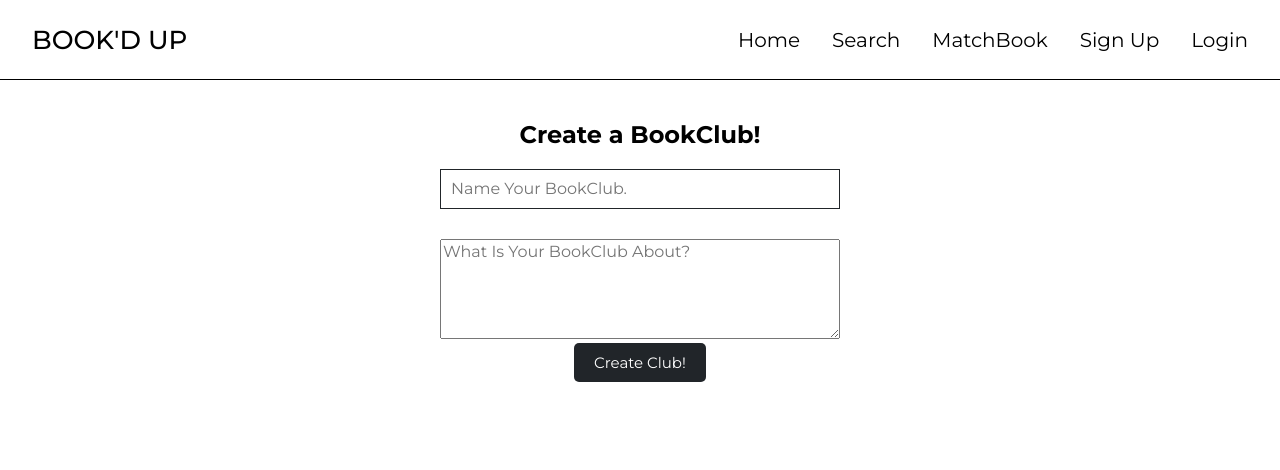
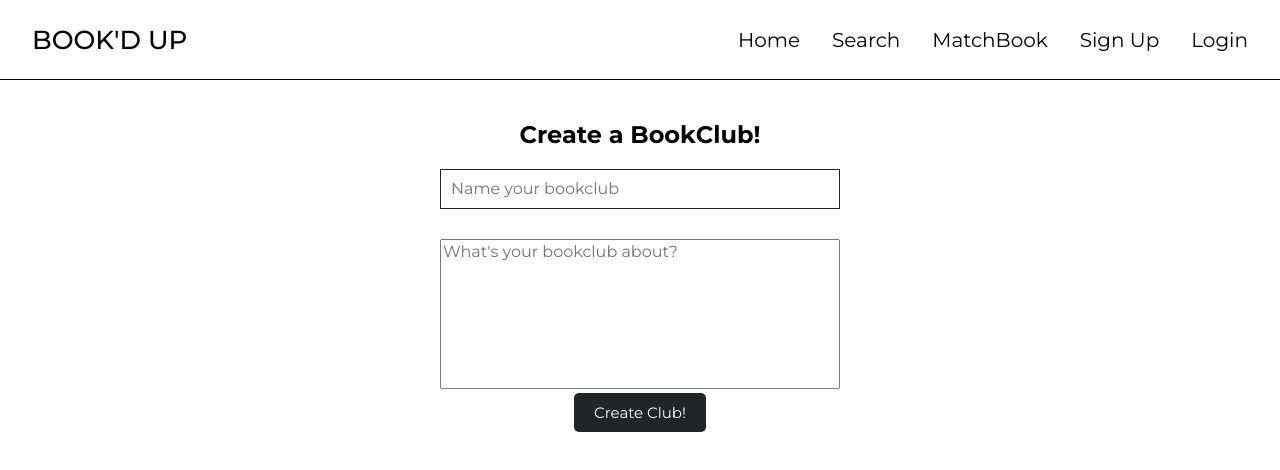
Before and after one commit to salmy101/Bookd-Up-Final, a React (Create React App) app in the folder react-front-end/: page /create in a window 1280 px wide. Shown: the top 470 px of the page. Built offline with nearby package versions, Linux system fonts and the light colour scheme.

Commit message:
added classes to avoid causing styling side effects

```diff
--- a/react-front-end/src/routes/create.js
+++ b/react-front-end/src/routes/create.js
@@ -13,8 +13,7 @@ export default function Create() {
   const navigate = useNavigate();
 
   const create = () => {
-    axios
-      .post("/api/clubs", {
+    axios.post("/api/clubs", {
         user_id: user.id,
         name: clubName,
         description: clubDescription,
@@ -36,9 +35,10 @@ export default function Create() {
         <form onSubmit={(event) => event.preventDefault()}>
           <div className="form-container">
             <input
+              className="create-input"
               type="text"
               name="name"
-              placeholder="Name Your BookClub."
+              placeholder="Name your bookclub"
               onChange={(e) => {
                 setClubName(e.target.value);
               }}
@@ -47,10 +47,10 @@ export default function Create() {
 
           <div className="form-container">
             <textarea
-            className="textarea"
+              className="create-textarea"
               type="text"
               name="description"
-              placeholder="What Is Your BookClub About?"
+              placeholder="What's your bookclub about?"
               onChange={(e) => {
                 setClubDescription(e.target.value);
               }}
--- a/react-front-end/src/routes/login.js
+++ b/react-front-end/src/routes/login.js
@@ -36,6 +36,7 @@ export default function Login() {
         <form onSubmit={(event) => event.preventDefault()}>
           <div className="form-container">
             <input
+              className="login-input"
               type="text"
               name="email"
               value={email}
@@ -48,6 +49,7 @@ export default function Login() {
 
           <div className="form-container">
             <input
+              className="login-input"
               type="password"
               name="password"
               value={password}
--- a/react-front-end/src/routes/signup.js
+++ b/react-front-end/src/routes/signup.js
@@ -47,6 +47,7 @@ export default function SignUp() {
         <form onSubmit={(event) => event.preventDefault()}>
           <div className="form-container">
             <input
+              className="sign-up-input"
               type="text"
               name="first_name"
               placeholder="First Name"
@@ -58,6 +59,7 @@ export default function SignUp() {
 
           <div className="form-container">
             <input
+              className="sign-up-input"
               type="text"
               name="last_name"
               placeholder="Last Name"
@@ -69,6 +71,7 @@ export default function SignUp() {
 
           <div className="form-container">
             <input
+              className="sign-up-input"
               type="text"
               name="email"
               placeholder="Email"
@@ -80,6 +83,7 @@ export default function SignUp() {
 
           <div className="form-container">
             <input
+              className="sign-up-input"
               type="password"
               name="password"
               placeholder="Password"
--- a/react-front-end/src/routes/styles/create.scss
+++ b/react-front-end/src/routes/styles/create.scss
@@ -16,7 +16,6 @@ body {
 
 .create-header-box {
   display: flex;
-  // flex-direction: column;
   justify-content: center;
   margin-top: 100px;
 }
@@ -28,12 +27,18 @@ body {
   flex-direction: column;
 }
 
-input {
+.create-input {
   width: 400px;
   height: 40px;
   padding: 10px;
   margin-bottom: 30px;
   border: solid 0.5px #212529;
+}
+
+.create-textarea{
+  width: 400px;
+  height: 150px;
+  resize: none;
 }
 
 ::-webkit-input-placeholder {
@@ -61,7 +66,3 @@ input {
   border-radius: 5px;
   transition: 0.3s;
 }
-.textarea{
-  width: 400px;
-  height: 100px;
-}
--- a/react-front-end/src/routes/styles/login.scss
+++ b/react-front-end/src/routes/styles/login.scss
@@ -13,7 +13,7 @@ body {
 .login-header-box {
   display: flex;
   justify-content: center;
-  margin-top: 100px;
+  margin-top: 175px;
 }
 
 .form-box {
@@ -23,7 +23,7 @@ body {
   flex-direction: column;
 }
 
-input {
+.login-input {
   width: 400px;
   height: 40px;
   padding: 10px;
--- a/react-front-end/src/routes/styles/signup.scss
+++ b/react-front-end/src/routes/styles/signup.scss
@@ -19,7 +19,7 @@ body {
 .sign-up-header {
   margin-top: 100px;
   margin-bottom: 20px;
-  font-weight: 600;
+  font-weight: 800;
 }
 
 .form-box {
@@ -29,7 +29,7 @@ body {
   flex-direction: column;
 }
 
-input {
+.sign-up-input {
   width: 400px;
   height: 40px;
   padding: 10px;
@@ -50,7 +50,7 @@ input {
   box-shadow: none;
   border: none;
   border-radius: 5px;
-  margin-top: 30px;
+  margin-top: 20px;
 }
 
 .signup-btn:hover {
```
Lines whose indentation alone changed are shown as unchanged.
